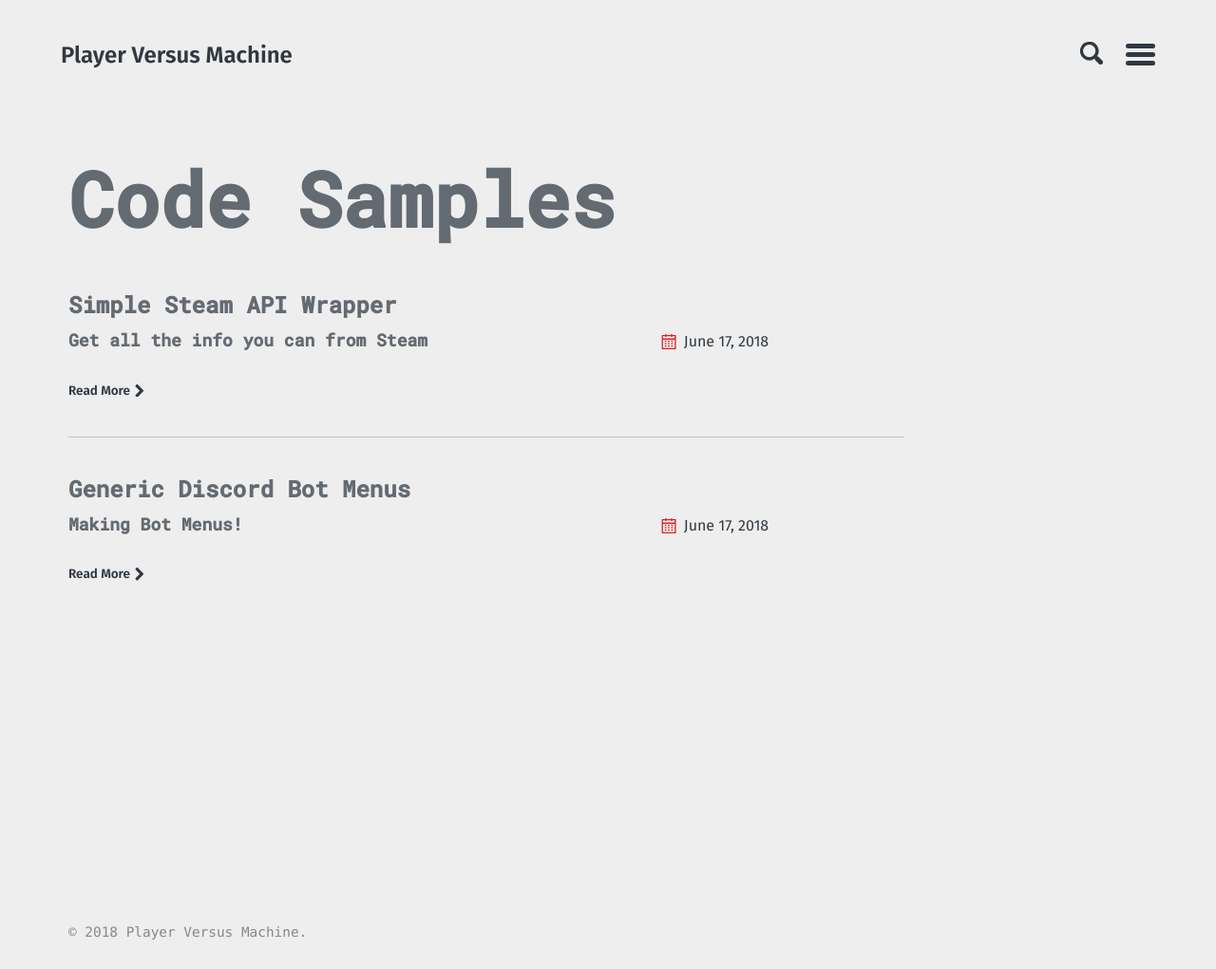
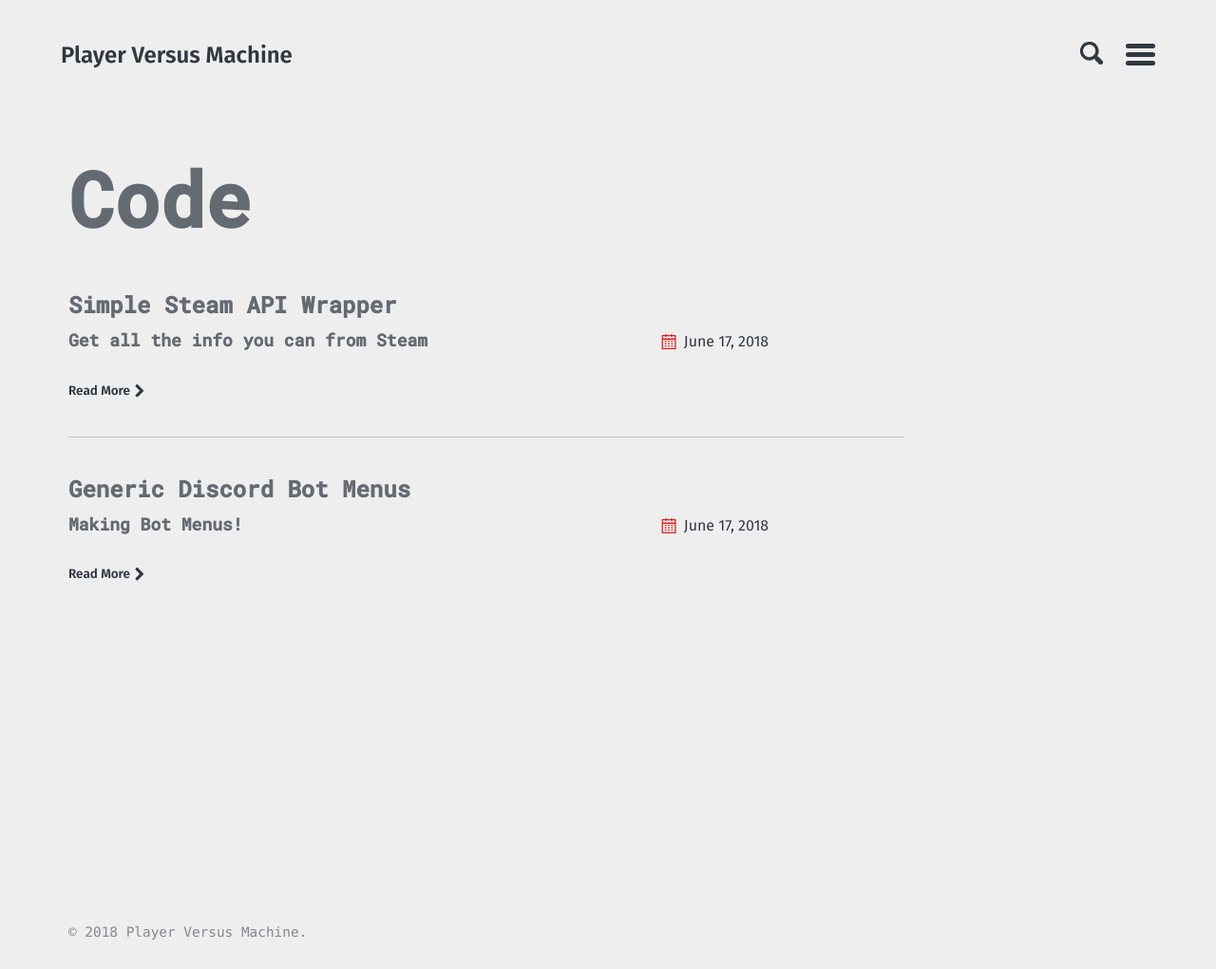
Before and after one commit to PlayerVMachine/PlayerVMachine.github.io, a Jekyll site: the page built from coding.md, in a window 1280 px wide. Shown: the whole page at 95% size. Built offline with Jekyll 4.4.1, drawn with Linux system fonts in a browser that asks for light colours.

Commit message:
Hide empty categories

```diff
--- a/_data/theme.yml
+++ b/_data/theme.yml
@@ -39,7 +39,7 @@ google_fonts:
 
 navigation_pages:
   - coding.md
-  - hardware.md
-  - thoughts.md
+#  - hardware.md
+#  - thoughts.md
   - artistic.md
   - mt-bot.md
--- a/coding.md
+++ b/coding.md
@@ -1,6 +1,6 @@
 ---
 layout: category
-title: Code Samples
+title: Code
 taxonomy: code
 permalink: /code-samples/
 ---
```
